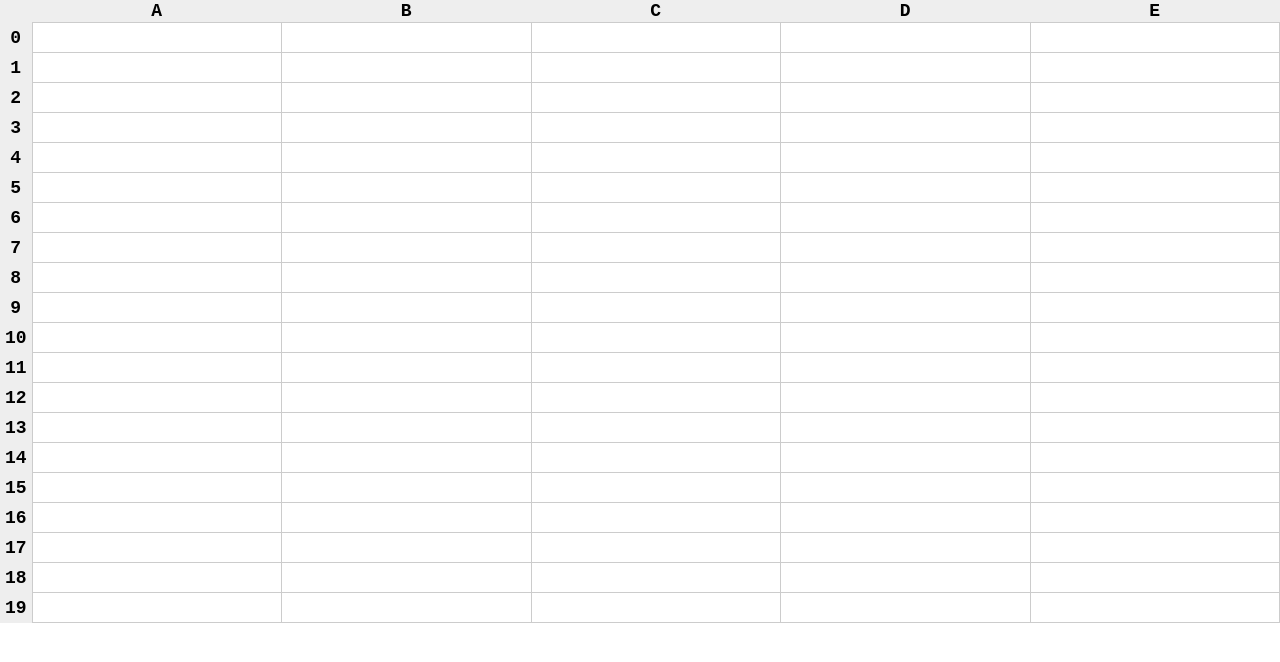
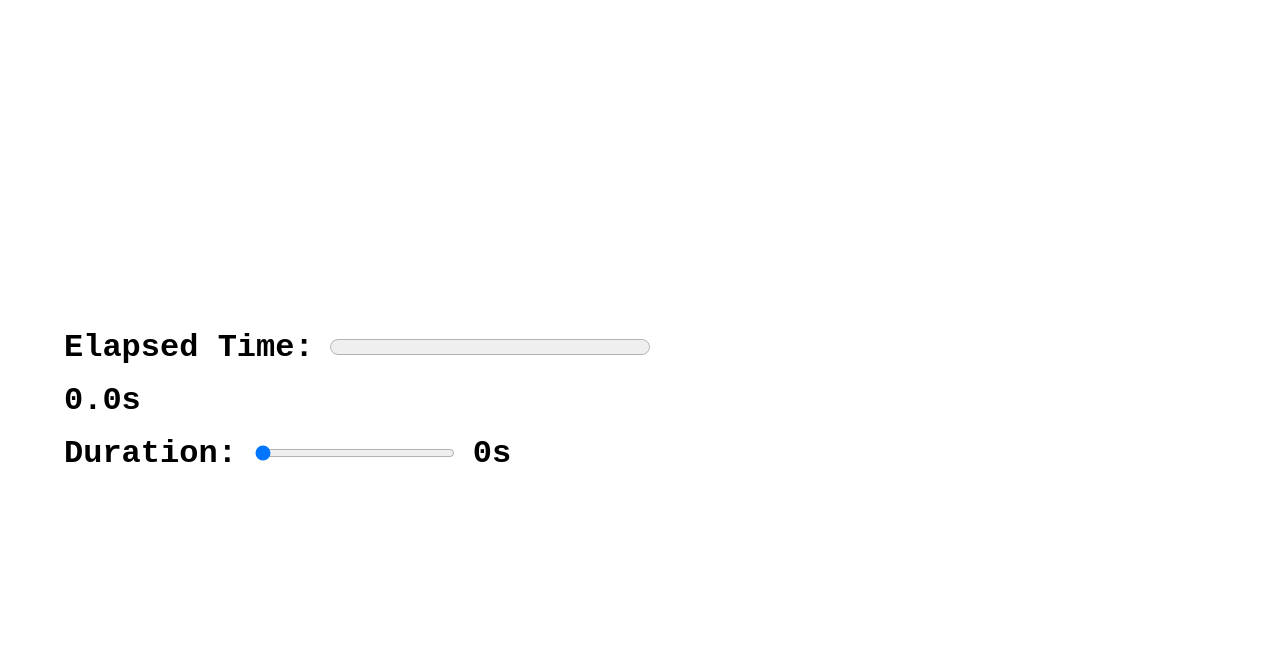
Before and after one commit to wsyinchao/web-exercise, a Vue app in the folder vue-examples/other-practicals/: page / in a window 1280 px wide. Shown: the top 662 px of the page. Built offline with nearby package versions, Linux system fonts and the light colour scheme; the HTML template or start-up script is replaced by a standard one.

Commit message:
timer of 7 gui

```diff
--- a/vue-examples/other-practicals/src/App.vue
+++ b/vue-examples/other-practicals/src/App.vue
@@ -14,6 +14,7 @@ import Animation from './components/Animation.vue'
 import Animation2 from './components/Animation2.vue'
 import CellComponent from './components/cells/CellComponent.vue'
 import CellComponent2 from './components/cells2/CellComponent.vue'
+import Timer from './components/Timer.vue'
 
 // It worked as expected
 // import { showMsgBox } from './utilities/showMsgBox'
@@ -45,7 +46,9 @@ import CellComponent2 from './components/cells2/CellComponent.vue'
 
     <!-- <CellComponent /> -->
 
-    <CellComponent2 />
+    <!-- <CellComponent2 /> -->
+
+    <Timer />
 </template>
 
 <style scoped></style>
--- /dev/null
+++ b/vue-examples/other-practicals/src/components/Timer.vue
@@ -0,0 +1,85 @@
+<script setup lang="ts">
+import { ref, watchEffect } from 'vue'
+
+const progressRatio = ref(0)
+const duration = ref(0)
+const maxDuration = 30
+const step = 0.1
+
+let animationFrameId: number | null = null
+
+/**
+ * The progressRatio is not tracked by the watchEffect here,
+ * because the watchEffect tracks reactive values that are read inside it.
+ */
+watchEffect(() => {
+    if (duration.value > 0) {
+        const startTime = performance.now()
+        if (animationFrameId) {
+            cancelAnimationFrame(animationFrameId)
+        }
+
+        const updateProgress = () => {
+            const elapsedTime = (performance.now() - startTime) / 1000
+            progressRatio.value = Math.min(elapsedTime / duration.value, 1)
+
+            if (elapsedTime < duration.value) {
+                animationFrameId = requestAnimationFrame(updateProgress)
+            } else {
+                progressRatio.value = 1
+            }
+        }
+
+        animationFrameId = requestAnimationFrame(updateProgress)
+    } else {
+        progressRatio.value = 0
+    }
+})
+</script>
+
+<template>
+    <div class="root">
+        <label for="progress">
+            Elapsed Time:
+            <progress :value="progressRatio" id="progress"></progress>
+        </label>
+        {{ (progressRatio * duration).toFixed(1) }}s
+
+        <label for="duration">
+            Duration:
+            <input
+                type="range"
+                name="duration"
+                id="duration"
+                :max="maxDuration"
+                :step="step"
+                v-model="duration"
+            />
+            {{ duration }}s
+        </label>
+    </div>
+</template>
+
+<style lang="css" scoped>
+.root {
+    display: flex;
+    flex-direction: column;
+    justify-content: center;
+    align-items: flex-start;
+    height: 100vh;
+    font-size: 2rem;
+    font-weight: bold;
+    gap: 0.5em;
+    padding-left: 2em;
+}
+
+label {
+    display: flex;
+    align-items: center;
+    gap: 0.5em;
+}
+
+input[type='range'] {
+    width: 200px;
+}
+</style>
```
